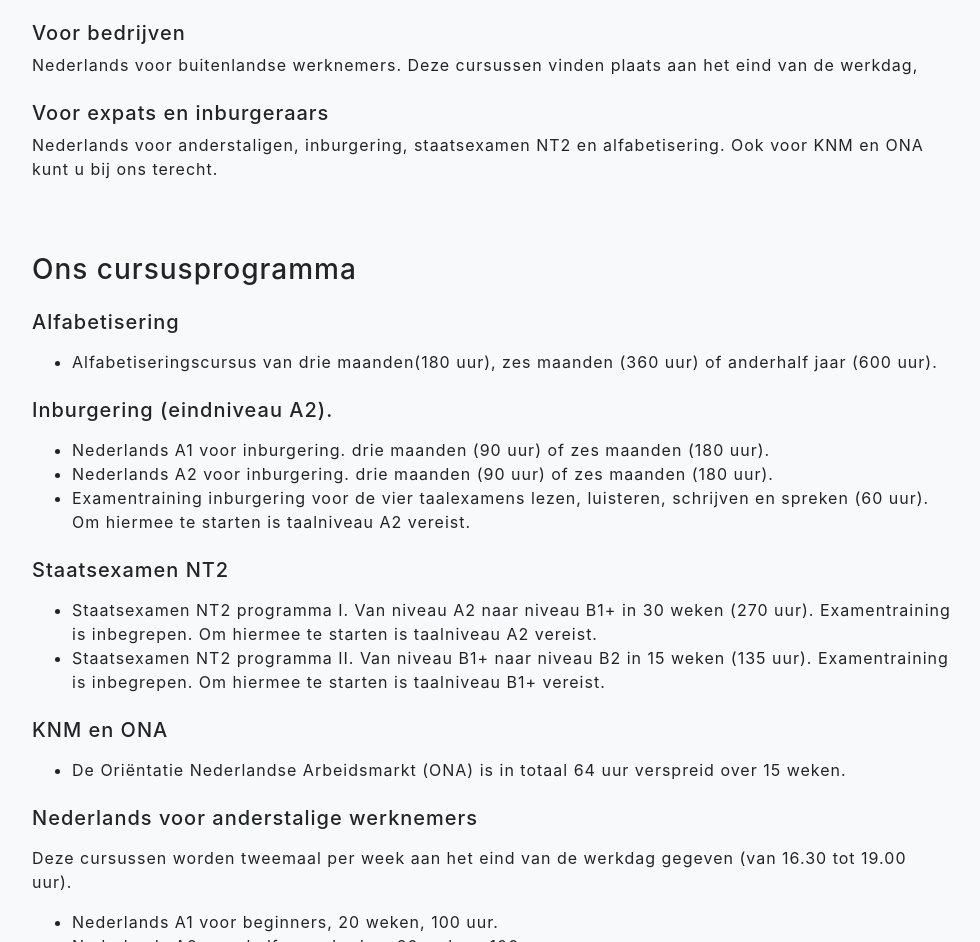
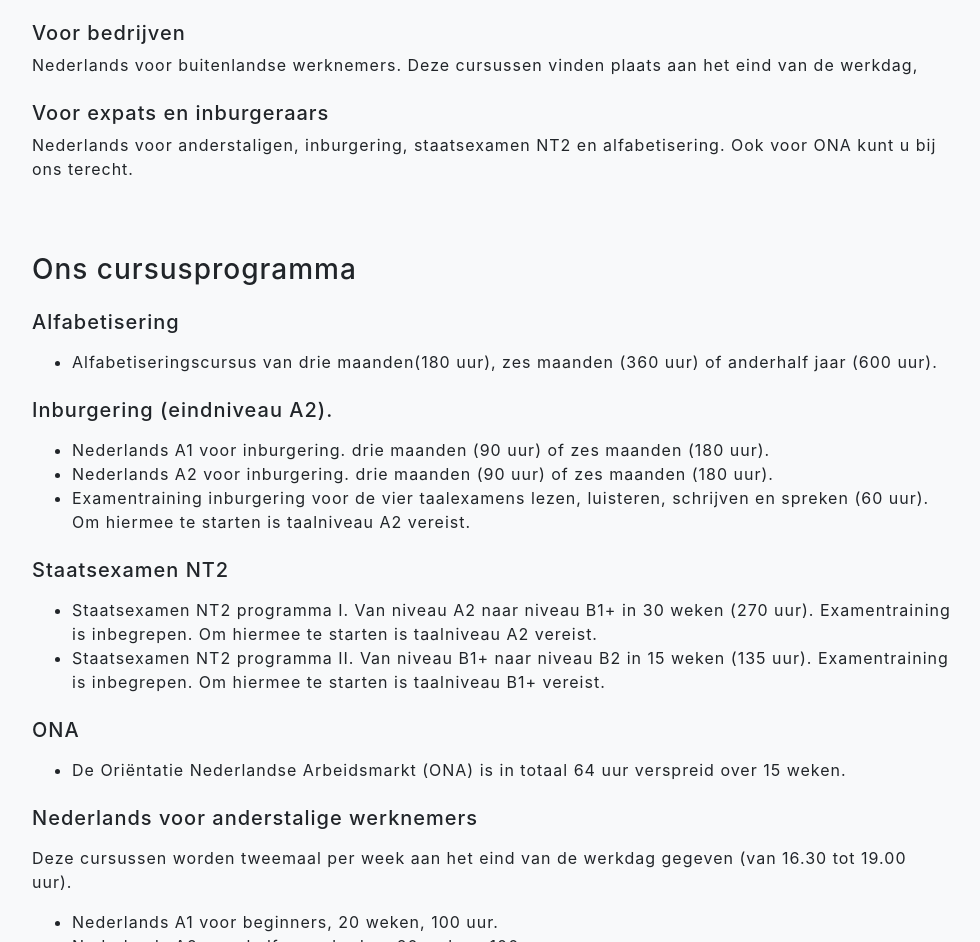
Before and after one commit to kaspermeilgaard/taalcentrum-europoort, a website with bundled scripts: page index.html in a window 1280 px wide. Shown: the part 1285-2227 px from the top of the page, without its empty margins (148-1128 px from the left). Built offline with nearby package versions, Linux system fonts and the light colour scheme.

Commit message:
remove KNM

```diff
--- a/index.html
+++ b/index.html
@@ -102,7 +102,7 @@
             <h5 class="mb-2">Voor expats en inburgeraars</h5>
             <p class="mb-4">
               Nederlands voor anderstaligen, inburgering, staatsexamen NT2 en
-              alfabetisering. Ook voor KNM en ONA kunt u bij ons terecht.
+              alfabetisering. Ook voor ONA kunt u bij ons terecht.
             </p>
 
             <h3 class="mb-4 pt-5">Ons cursusprogramma</h3>
@@ -142,7 +142,7 @@
                 starten is taalniveau B1+ vereist.
               </li>
             </ul>
-            <h5 class="mt-4 mb-3">KNM en ONA</h5>
+            <h5 class="mt-4 mb-3">ONA</h5>
             <ul>
               <li>
                 De Oriëntatie Nederlandse Arbeidsmarkt (ONA) is in totaal 64 uur
```
